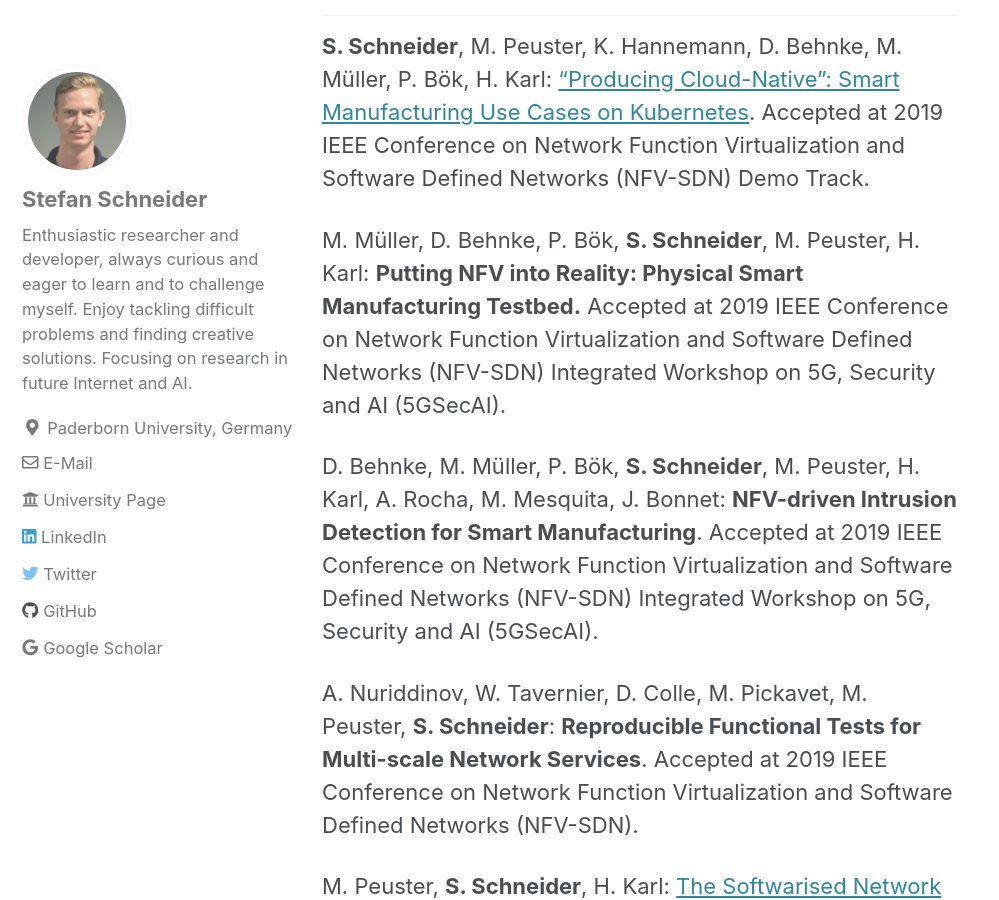
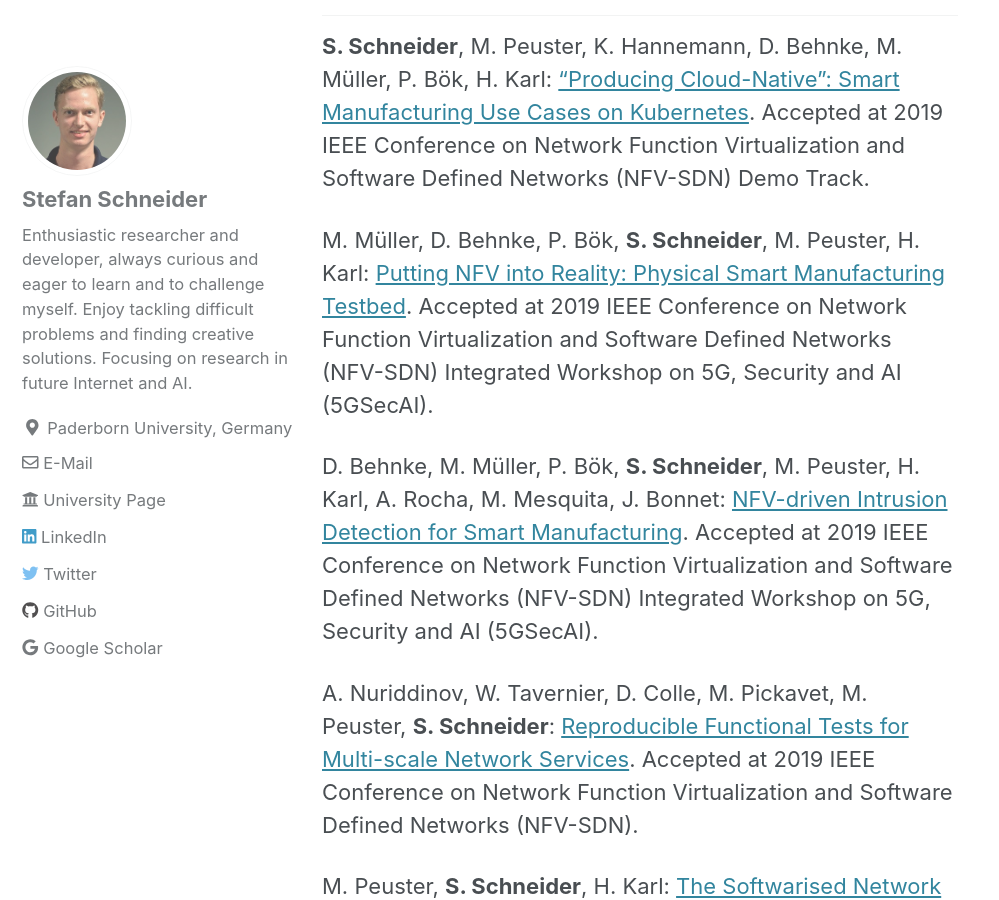
Before and after one commit to stefanbschneider/stefanbschneider.github.io, a Jekyll site: the page built from _pages/publications.md, in a window 1280 px wide and 900 px high, scrolled down 1147 px. Shown: the whole window, without its empty margins (0-999 px from the left). Built offline with Jekyll 4.4.1, drawn with Linux system fonts in a browser that asks for light colours; cached includes are drawn as plain includes; nearby versions of some CDN libraries; some of the changed lines change nothing that is shown.

Commit message:
added links to publications

```diff
--- a/_pages/publications.md
+++ b/_pages/publications.md
@@ -21,15 +21,15 @@ A. Zafeiropoulos, E. Fotopoulou, M. Peuster, **S. Schneider**, P. Gouvas, D. Beh
 
 **S. Schneider**, M. Peuster, K. Hannemann, D. Behnke, M. Müller, P. Bök, H. Karl: ["Producing Cloud-Native": Smart Manufacturing Use Cases on Kubernetes](https://ris.uni-paderborn.de/record/13292). Accepted at 2019 IEEE Conference on Network Function Virtualization and Software Defined Networks (NFV-SDN) Demo Track.
 
-M. Müller, D. Behnke, P. Bök, **S. Schneider**, M. Peuster, H. Karl: **Putting NFV into Reality: Physical Smart Manufacturing Testbed.** Accepted at 2019 IEEE Conference on Network Function Virtualization and Software Defined Networks (NFV-SDN) Integrated Workshop on 5G, Security and AI (5GSecAI).
+M. Müller, D. Behnke, P. Bök, **S. Schneider**, M. Peuster, H. Karl: [Putting NFV into Reality: Physical Smart Manufacturing Testbed](https://ieeexplore.ieee.org/document/9040133). Accepted at 2019 IEEE Conference on Network Function Virtualization and Software Defined Networks (NFV-SDN) Integrated Workshop on 5G, Security and AI (5GSecAI).
 
-D. Behnke, M. Müller, P. Bök, **S. Schneider**, M. Peuster, H. Karl, A. Rocha, M. Mesquita, J. Bonnet: **NFV-driven Intrusion Detection for Smart Manufacturing**. Accepted at 2019 IEEE Conference on Network Function Virtualization and Software Defined Networks (NFV-SDN) Integrated Workshop on 5G, Security and AI (5GSecAI).
+D. Behnke, M. Müller, P. Bök, **S. Schneider**, M. Peuster, H. Karl, A. Rocha, M. Mesquita, J. Bonnet: [NFV-driven Intrusion Detection for Smart Manufacturing](https://ieeexplore.ieee.org/document/9039956). Accepted at 2019 IEEE Conference on Network Function Virtualization and Software Defined Networks (NFV-SDN) Integrated Workshop on 5G, Security and AI (5GSecAI).
 
-A. Nuriddinov, W. Tavernier, D. Colle, M. Pickavet, M. Peuster, **S. Schneider**: **Reproducible Functional Tests for Multi-scale Network Services**. Accepted at 2019 IEEE Conference on Network Function Virtualization and Software Defined Networks (NFV-SDN).
+A. Nuriddinov, W. Tavernier, D. Colle, M. Pickavet, M. Peuster, **S. Schneider**: [Reproducible Functional Tests for Multi-scale Network Services](https://ieeexplore.ieee.org/abstract/document/9039968). Accepted at 2019 IEEE Conference on Network Function Virtualization and Software Defined Networks (NFV-SDN).
 
 M. Peuster, **S. Schneider**, H. Karl: [The Softwarised Network Data Zoo](https://ris.uni-paderborn.de/record/15371). Accepted at 2019 IEEE International Conference on Network and Service Management (CNSM). **Best Poster Award**
 
-M. Müller, D. Behnke, P. Bök, M. Peuster, **S. Schneider**, H. Karl: **5G as Key Technology for Networked Factories: Application of Vertical-specific Network Services for Enabling Flexible Smart Manufacturing**. Accepted at 2019 IEEE International Conference on Industrial Informatics (INDIN).
+M. Müller, D. Behnke, P. Bök, M. Peuster, **S. Schneider**, H. Karl: [5G as Key Technology for Networked Factories: Application of Vertical-specific Network Services for Enabling Flexible Smart Manufacturing](https://ieeexplore.ieee.org/abstract/document/8972305). Accepted at 2019 IEEE International Conference on Industrial Informatics (INDIN).
 
 **S. Schneider**, M. Peuster, D. Behnke, M. Müller, P. Bök, and H. Karl: [Putting 5G into Production: Realizing a Smart Manufacturing Vertical Scenario](https://ieeexplore.ieee.org/abstract/document/8802016). In 2019 European Conference on Networks and Communications (EuCNC).
 
```
